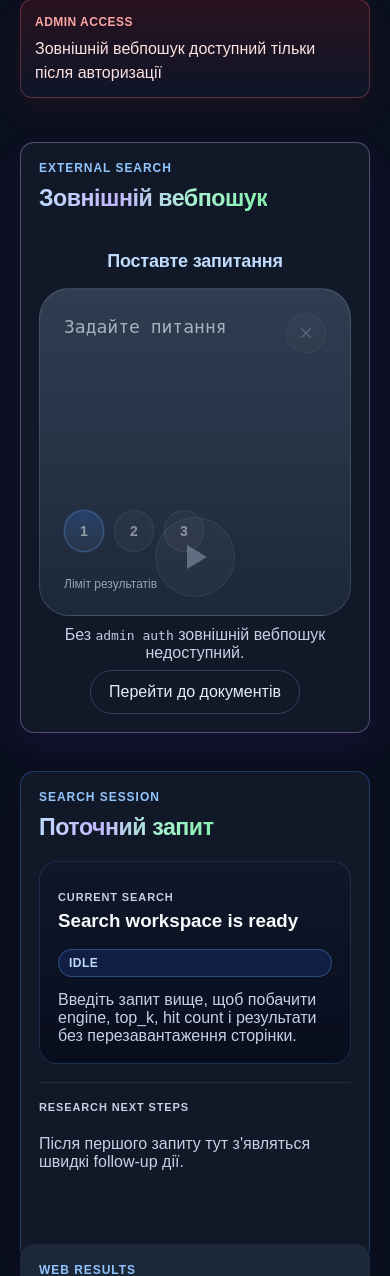
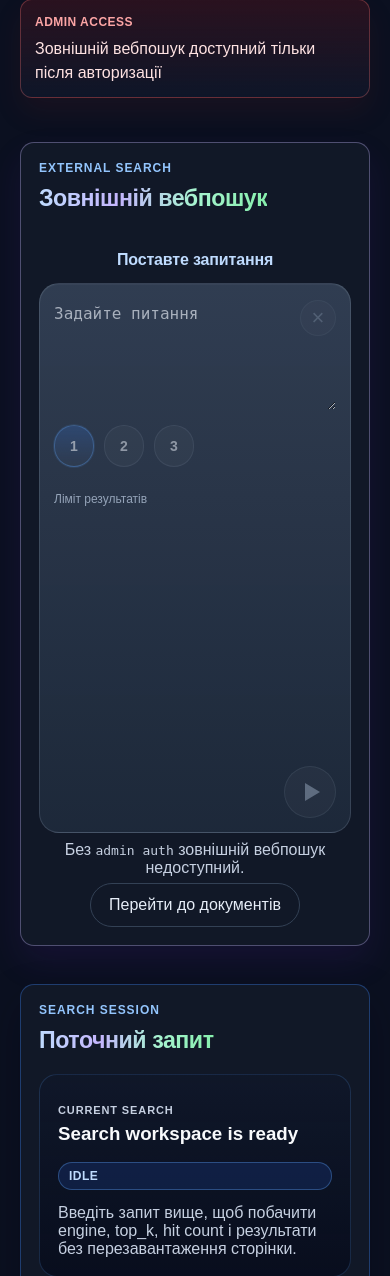
Before and after one commit to drhtka/AI-Knowledge-Assistant, a FastAPI app: page /external-search in a window 390 px wide; the page is wider, and only the part inside the window is pictured. Shown: the part 301-1577 px from the top of that part. Run offline with FastAPI, Linux system fonts and the light colour scheme.

Commit message:
make ask composer responsive across screen sizes

```diff
--- a/static/css/pages/index.css
+++ b/static/css/pages/index.css
@@ -78,6 +78,7 @@
     border-radius: 30px;
     background: linear-gradient(180deg, rgba(51, 65, 85, 0.92), rgba(30, 41, 59, 0.96));
     box-shadow: inset 0 1px 0 rgba(255, 255, 255, 0.03);
+    overflow: hidden;
 }
 
 .ask-question-clear-button {
@@ -100,6 +101,7 @@
     opacity: 0.55;
     cursor: default;
     transition: border-color 120ms ease, background-color 120ms ease, color 120ms ease, opacity 120ms ease, transform 120ms ease;
+    z-index: 2;
 }
 
 .ask-question-submit-button {
@@ -121,6 +123,7 @@
     cursor: default;
     transform: translateX(-50%);
     transition: border-color 120ms ease, background-color 120ms ease, color 120ms ease, opacity 120ms ease, transform 120ms ease;
+    z-index: 2;
 }
 
 .ask-question-submit-icon {
@@ -176,10 +179,12 @@
     border-radius: 0;
     background: transparent;
     color: #f8fafc;
-    font-size: 18px;
+    font-size: clamp(16px, 2vw, 18px);
     line-height: 1.5;
-    resize: none;
+    resize: vertical;
     margin: 0;
+    max-width: 100%;
+    box-sizing: border-box;
 }
 
 .ask-question-input::placeholder {
@@ -199,8 +204,9 @@
     display: flex;
     justify-content: space-between;
     align-items: flex-end;
-    gap: 12px;
+    gap: 16px;
     margin-top: 10px;
+    flex-wrap: nowrap;
 }
 
 .ask-demo-pill-group {
@@ -208,7 +214,8 @@
     flex-direction: column;
     align-items: flex-start;
     gap: 20px;
-    flex: 1 1 auto;
+    flex: 1 1 320px;
+    min-width: 0;
 }
 
 .ask-demo-pill-row {
@@ -231,16 +238,20 @@
     justify-content: space-between;
     gap: 8px;
     flex: 0 0 360px;
+    width: 360px;
     max-width: 360px;
+    min-width: 360px;
 }
 
 .ask-settings-row-in-composer {
     width: 100%;
+    display: grid;
     grid-template-columns: repeat(3, minmax(0, 1fr));
     gap: 8px;
 }
 
 .ask-settings-row-in-composer .ask-settings-control {
+    min-width: 0;
     padding: 8px;
     background: transparent;
     border: 0;
@@ -271,7 +282,9 @@
 .ask-settings-footer-label-group {
     display: flex;
     align-items: center;
+    justify-content: flex-end;
     gap: 8px;
+    align-self: flex-end;
     flex-shrink: 0;
 }
 
--- a/static/css/pages/responsive.css
+++ b/static/css/pages/responsive.css
@@ -21,8 +21,64 @@
         grid-template-columns: 1fr;
     }
 
-    .ask-settings-row {
+    .ask-settings-row,
+    .ask-settings-row-in-composer {
         grid-template-columns: 1fr;
+    }
+
+    .ask-question-composer {
+        padding: 20px 18px 18px;
+        border-radius: 24px;
+    }
+
+    .ask-question-input {
+        min-height: 120px;
+        padding: 0 44px 0 0;
+    }
+
+    .ask-question-composer-footer {
+        flex-direction: column;
+        align-items: stretch;
+        gap: 18px;
+        margin-top: 18px;
+        padding-bottom: 76px;
+    }
+
+    .ask-demo-pill-group,
+    .ask-settings-composer-group {
+        width: 100%;
+        min-width: 0;
+    }
+
+    .ask-settings-composer-group {
+        align-items: stretch;
+        gap: 12px;
+        max-width: 100%;
+    }
+
+    .ask-settings-footer-label-group {
+        justify-content: flex-start;
+        flex-wrap: wrap;
+    }
+
+    .ask-question-submit-button {
+        left: auto;
+        right: 18px;
+        bottom: 18px;
+        width: 56px;
+        min-width: 56px;
+        height: 56px;
+        transform: none;
+    }
+
+    .ask-question-submit-button:not(:disabled):hover {
+        transform: translateY(-1px);
+    }
+
+    .ask-question-submit-icon {
+        border-top-width: 9px;
+        border-bottom-width: 9px;
+        border-left-width: 15px;
     }
 
     .dashboard-stats {
@@ -54,3 +110,65 @@
         align-items: flex-start;
     }
 }
+
+@media (max-width: 520px) {
+    .ask-main-column {
+        gap: 12px;
+    }
+
+    .ask-question-label {
+        width: 100%;
+        font-size: 16px;
+    }
+
+    .ask-question-composer {
+        padding: 18px 14px 14px;
+        border-radius: 20px;
+    }
+
+    .ask-question-clear-button {
+        top: 16px;
+        right: 14px;
+        width: 36px;
+        min-width: 36px;
+        height: 36px;
+        font-size: 22px;
+    }
+
+    .ask-question-input {
+        min-height: 108px;
+        padding-right: 40px;
+        font-size: 16px;
+        line-height: 1.45;
+    }
+
+    .ask-question-composer-footer {
+        gap: 16px;
+        margin-top: 16px;
+        padding-bottom: 72px;
+    }
+
+    .ask-demo-pill-row {
+        gap: 8px;
+    }
+
+    .ask-demo-pill {
+        width: 100%;
+        min-height: 38px;
+        justify-content: center;
+        text-align: center;
+        padding: 10px 14px;
+    }
+
+    .ask-settings-row-in-composer .ask-settings-control {
+        padding: 6px 0;
+    }
+
+    .ask-question-submit-button {
+        right: 14px;
+        bottom: 14px;
+        width: 52px;
+        min-width: 52px;
+        height: 52px;
+    }
+}
```
